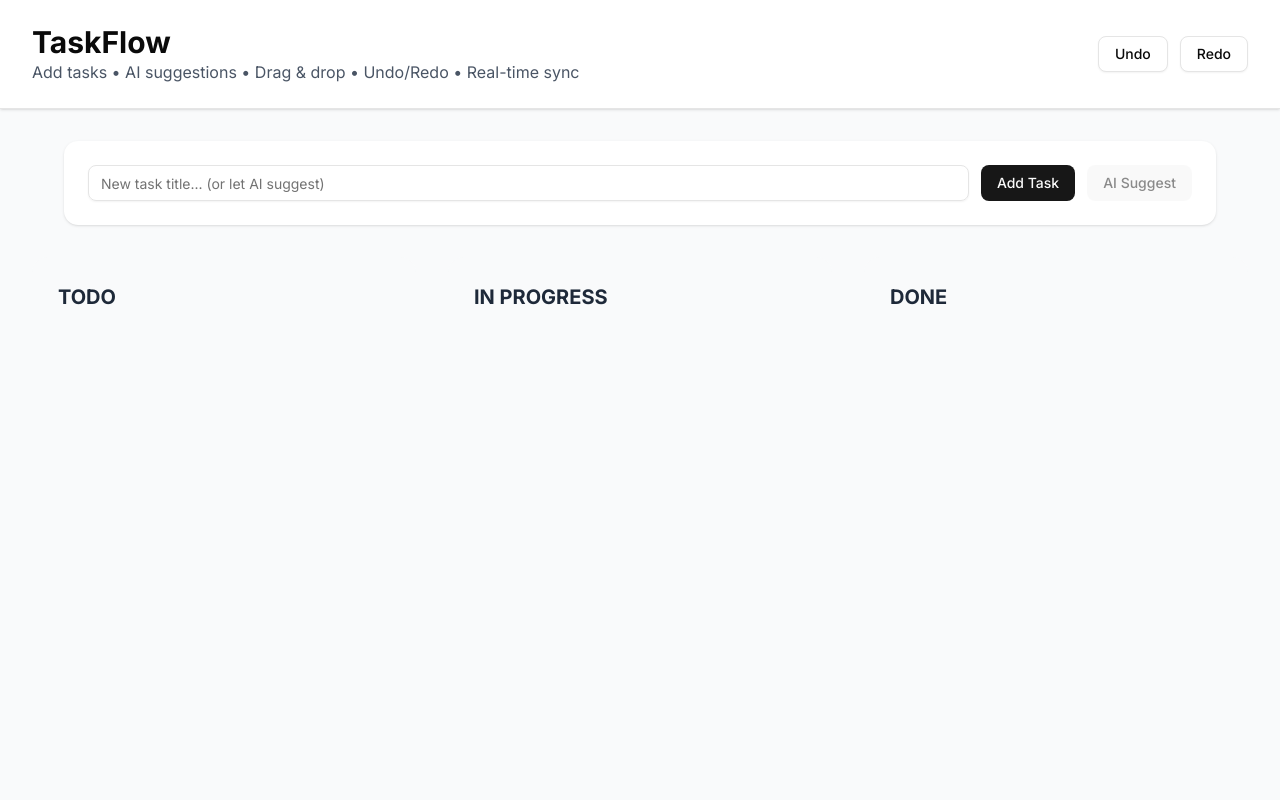
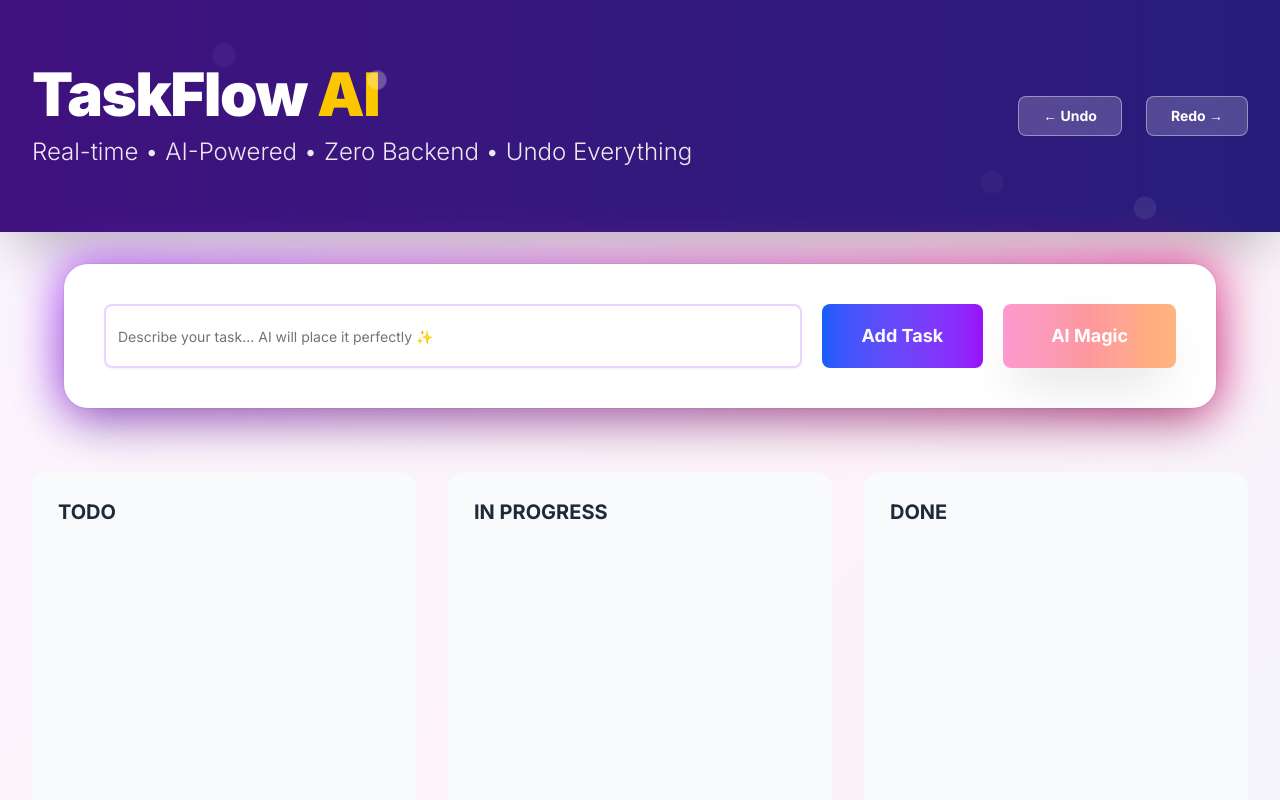
Before and after one commit to hardickchatterjee/taskflow-project, a Next.js app: page /projects/13b56b64-14df-4efa-8edf-567d80291c27 in a window 1280 px wide. Shown: the top 800 px of the page. Built offline with nearby package versions, Linux system fonts and the light colour scheme.

Commit message:
feat: fully working real-time collaborative Kanban

```diff
--- a/src/app/globals.css
+++ b/src/app/globals.css
@@ -120,3 +120,14 @@
     @apply bg-background text-foreground;
   }
 }
+
+
+/* app/globals.css — add at the very bottom */
+@keyframes tilt {
+  0%, 50%, 100% { transform: rotate(0deg); }
+  25% { transform: rotate(0.5deg); }
+  75% { transform: rotate(-0.5deg); }
+}
+.animate-tilt {
+  animation: tilt 12s infinite ease-in-out;
+}
--- a/src/app/layout.tsx
+++ b/src/app/layout.tsx
@@ -2,14 +2,12 @@
 import type { Metadata } from 'next';
 import { Inter } from 'next/font/google';
 import './globals.css';
-import { TRPCProvider } from '@/components/providers';
-
 
 const inter = Inter({ subsets: ['latin'] });
 
 export const metadata: Metadata = {
-  title: 'TaskFlow - Real-time Collaborative Tasks',
-  description: 'No Firebase. No Supabase. Pure self-hosted real-time.',
+  title: 'TaskFlow AI',
+  description: 'Real-time AI-powered Kanban — zero backend',
 };
 
 export default function RootLayout({
@@ -19,8 +17,8 @@ export default function RootLayout({
 }) {
   return (
     <html lang="en">
-      <body className={inter.className}>
-        <TRPCProvider>{children}</TRPCProvider>
+      <body className={`${inter.className} bg-gradient-to-br from-purple-50 via-pink-50 to-blue-50 min-h-screen`}>
+        {children}
       </body>
     </html>
   );
--- a/src/app/projects/[id]/page.tsx
+++ b/src/app/projects/[id]/page.tsx
@@ -13,7 +13,6 @@ export default function ProjectPage() {
   const params = useParams();
   const projectId = params.id as string;
 
-  // Sync across tabs (localStorage)
   useSyncTaskStoreAcrossTabs();
 
   const addTask = useTaskStore((state) => state.addTask);
@@ -47,7 +46,7 @@ export default function ProjectPage() {
         body: JSON.stringify({ title: newTitle }),
       });
 
-      if (!res.ok) throw new Error('AI unavailable');
+      if (!res.ok) throw new Error();
 
       const data = await res.json();
       const suggestedStatus = (data.status || 'TODO') as TaskStatus;
@@ -64,7 +63,7 @@ export default function ProjectPage() {
           ? [
               {
                 id: Date.now().toString(),
-                taskId: '', // will be auto-filled by store
+                taskId: '',
                 author: 'AI Assistant',
                 content: `Suggested ${suggestedStatus.replace('_', ' ')} because: ${data.reason}`,
                 timestamp: Date.now(),
@@ -73,7 +72,7 @@ export default function ProjectPage() {
           : [],
       });
       setNewTitle('');
-    } catch (err) {
+    } catch {
       alert('AI is thinking... Try again in a moment!');
     } finally {
       setIsLoading(false);
@@ -81,45 +80,96 @@ export default function ProjectPage() {
   };
 
   return (
-    <div className="min-h-screen bg-gray-50">
-      <div className="bg-white border-b px-8 py-6 shadow-sm flex justify-between items-center">
+    <div className="min-h-screen">
+      {/* FLASHY HERO HEADER */}
+      <div className="relative overflow-hidden bg-gradient-to-r from-violet-600 to-indigo-600 text-white shadow-2xl">
+        <div className="absolute inset-0 bg-black opacity-50"></div>
+        <div className="relative px-8 py-16">
+          <div className="flex justify-between items-center max-w-7xl mx-auto">
             <div>
-          <h1 className="text-3xl font-bold">TaskFlow</h1>
-          <p className="text-gray-600">
-            Add tasks • AI suggestions • Drag & drop • Undo/Redo • Real-time sync
+              <h1 className="text-6xl font-black tracking-tight">
+                TaskFlow <span className="text-yellow-400">AI</span>
+              </h1>
+              <p className="text-2xl mt-3 opacity-90 font-light">
+                Real-time • AI-Powered • Zero Backend • Undo Everything
               </p>
             </div>
-        <div className="flex gap-3">
-          <Button variant="outline" onClick={undo}>
-            Undo
+            <div className="flex gap-6">
+              <Button
+                variant="secondary"
+                size="lg"
+                onClick={undo}
+                className="bg-white/20 backdrop-blur-lg hover:bg-white/30 border border-white/40 text-white font-bold"
+              >
+                ← Undo
               </Button>
-          <Button variant="outline" onClick={redo}>
-            Redo
+              <Button
+                variant="secondary"
+                size="lg"
+                onClick={redo}
+                className="bg-white/20 backdrop-blur-lg hover:bg-white/30 border border-white/40 text-white font-bold"
+              >
+                Redo →
               </Button>
             </div>
           </div>
+        </div>
 
-      <div className="p-8">
-        <div className="max-w-6xl mx-auto mb-8 bg-white rounded-xl shadow p-6">
-          <div className="flex gap-3 items-center">
+        {/* Floating particles */}
+        <div className="absolute inset-0 pointer-events-none">
+          {[...Array(8)].map((_, i) => (
+            <div
+              key={i}
+              className="absolute w-3 h-3 bg-white rounded-full opacity-70 animate-ping"
+              style={{
+                top: `${10 + i * 11}%`,
+                left: `${5 + i * 12}%`,
+                animationDelay: `${i * 0.4}s`,
+                animationDuration: `${3 + i * 0.5}s`,
+              }}
+            />
+          ))}
+        </div>
+      </div>
+
+      <div className="p-8 pb-32">
+        {/* AI INPUT WITH GLOW */}
+        <div className="max-w-6xl mx-auto mb-16">
+          <div className="relative group">
+            <div className="absolute -inset-1 bg-gradient-to-r from-purple-600 to-pink-600 rounded-3xl blur-xl opacity-70 group-hover:opacity-100 transition duration-1000 animate-tilt"></div>
+            <div className="relative bg-white rounded-3xl p-10 shadow-2xl ring-1 ring-black/5">
+              <div className="flex gap-5 items-center">
                 <Input
-              placeholder="New task title... (or let AI suggest)"
+                  placeholder="Describe your task... AI will place it perfectly ✨"
                   value={newTitle}
                   onChange={(e) => setNewTitle(e.target.value)}
                   onKeyDown={(e) => e.key === 'Enter' && !isLoading && handleAdd()}
-              className="flex-1"
+                  className="text-xl h-16 border-2 border-purple-200 focus:border-purple-500 transition-all"
                   disabled={isLoading}
                 />
-            <Button onClick={handleAdd} disabled={isLoading}>
+                <Button
+                  onClick={handleAdd}
+                  size="lg"
+                  className="h-16 px-10 text-lg font-bold bg-gradient-to-r from-blue-600 to-purple-600 hover:from-blue-700 hover:to-purple-700"
+                  disabled={isLoading}
+                >
                   Add Task
                 </Button>
                 <Button
-              variant="secondary"
+                  size="lg"
                   onClick={handleAISuggest}
                   disabled={isLoading || !newTitle.trim()}
+                  className="relative h-16 px-12 text-lg font-bold overflow-hidden bg-gradient-to-r from-pink-500 via-red-500 to-orange-500 hover:from-pink-600 hover:to-orange-600 text-white shadow-2xl transform hover:scale-105 transition-all duration-300"
                 >
-              {isLoading ? 'Thinking...' : 'AI Suggest'}
+                  <span className="relative z-10">
+                    {isLoading ? 'Thinking...' : 'AI Magic'}
+                  </span>
+                  {!isLoading && (
+                    <span className="absolute inset-0 bg-white opacity-30 animate-ping"></span>
+                  )}
                 </Button>
+              </div>
+            </div>
           </div>
         </div>
 
```
Lines whose indentation alone changed are shown as unchanged.
